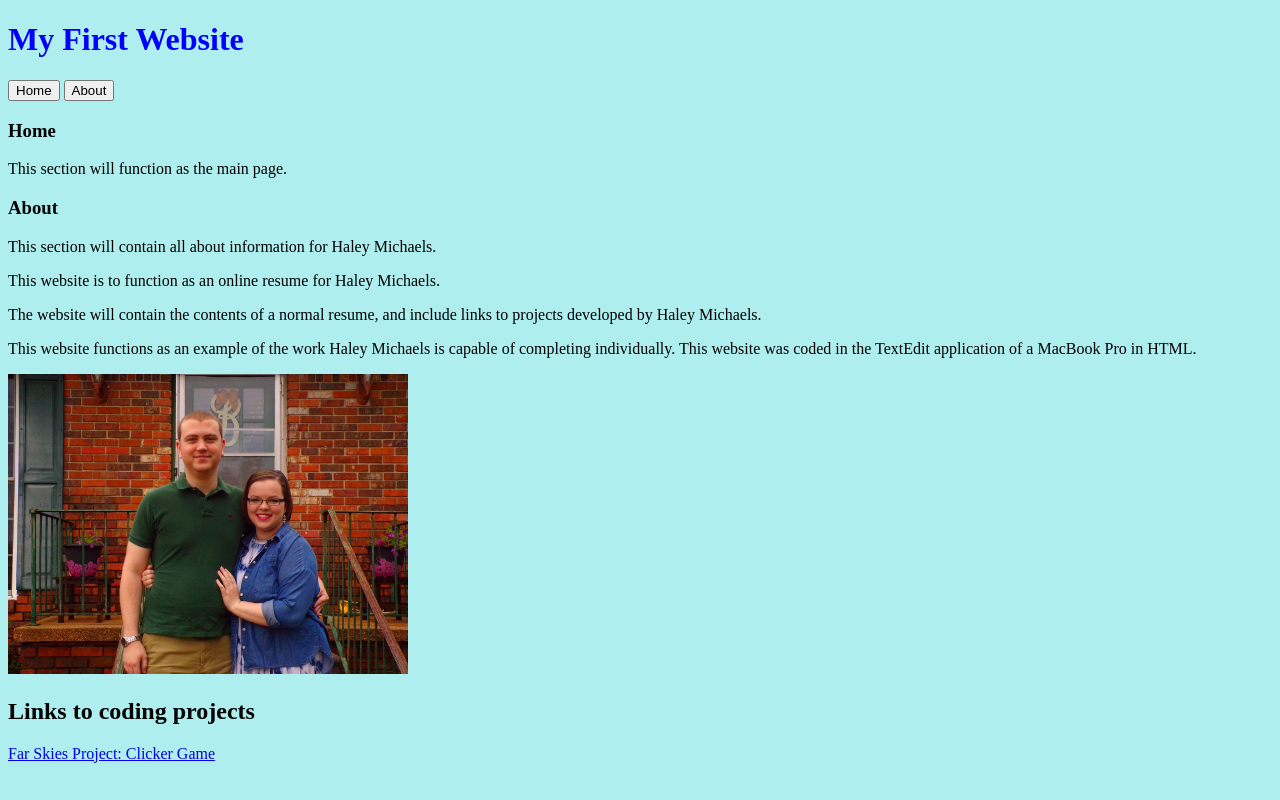
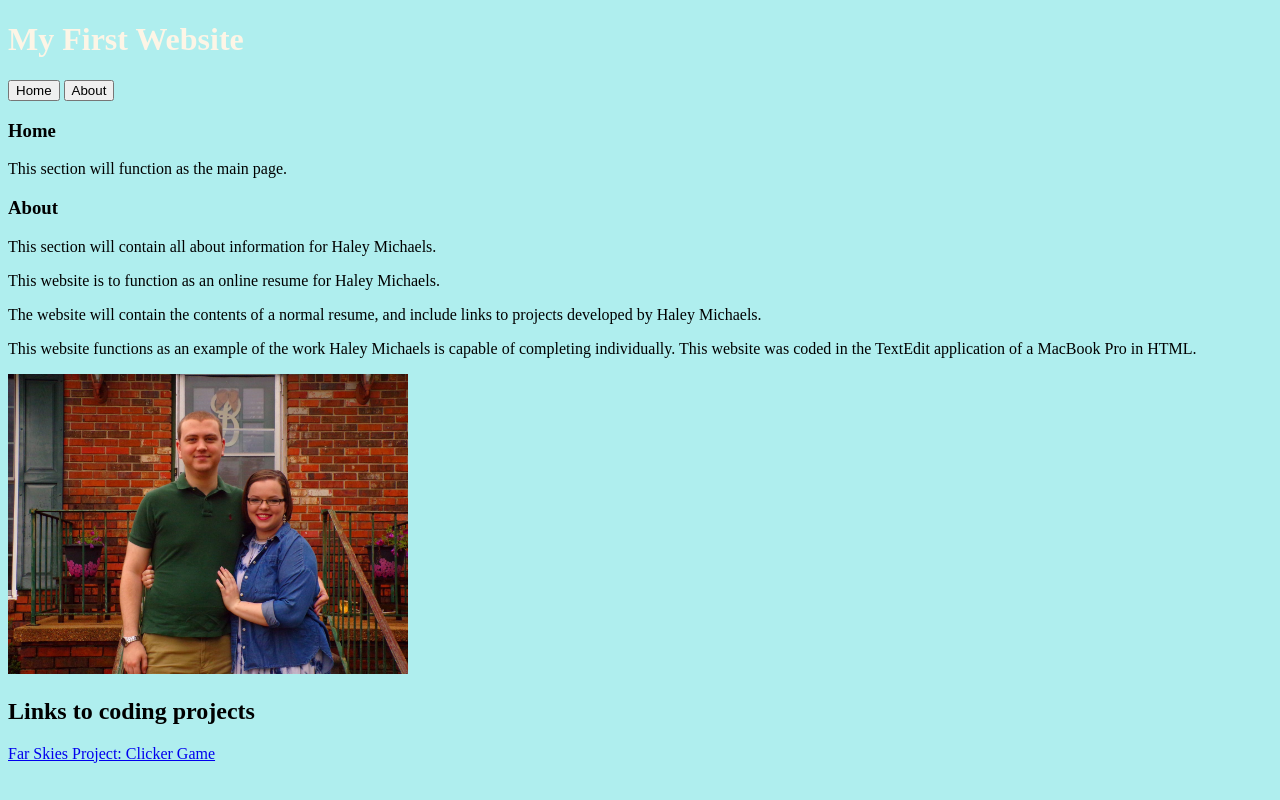
Before and after one commit to hnmichaels/hnmichaels.github.io, a plain HTML site: page index.html in a window 1280 px wide. Drawn offline with Linux system fonts and the light colour scheme.

Commit message:
css color change

```diff
--- a/styles.css
+++ b/styles.css
@@ -2,7 +2,7 @@ body {
 	background-color: paleturquoise;
 }
 h1 {
-	color: blue;
+	color: oldlace;
 }
 p {
 	color: black;
```
